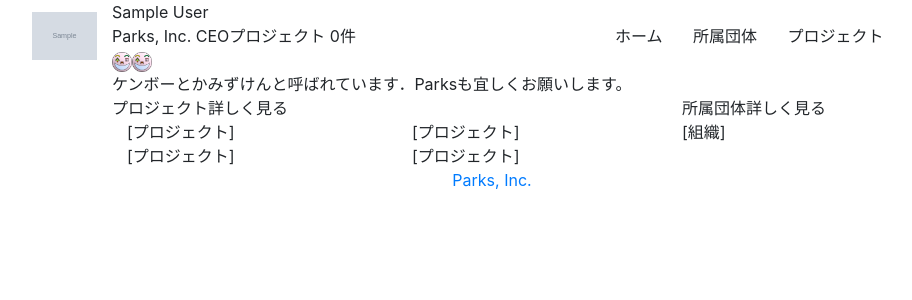
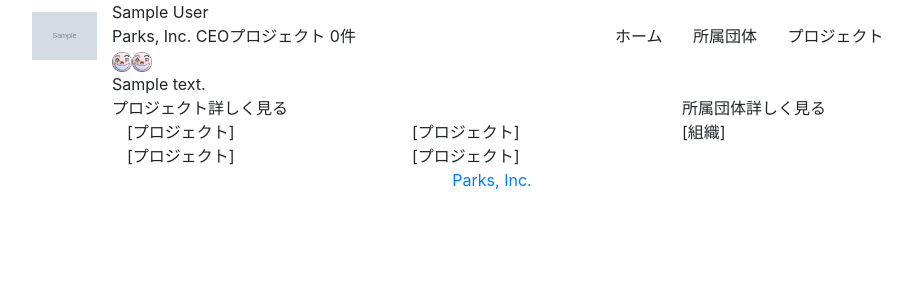
Before and after one commit to siriusformalhaut/Parks, a Django app: page /user/1/home/ in a window 1280 px wide. Shown: the part 76-376 px from the top of the page, without its empty margins (148-1060 px from the left). Run offline with Django 3.2, Linux system fonts and the light colour scheme; tables that the repository leaves empty hold one stand-in row (values such as "Sample post"); grey boxes marked "Sample" are stand-in pictures; some libraries are stand-ins or nearby versions.

Commit message:
user_homeの修正とviews.pyの余計な空行消した

```diff
--- a/codes/server/parkslab/manager/templates/user_home.html
+++ b/codes/server/parkslab/manager/templates/user_home.html
@@ -11,7 +11,7 @@
         <div class="col-1"></div>
         <div class="col-9">
             <div class="row" id="user_overview">
-                <span style="font-style:normal;font-weight:normal;">ケンボーとかみずけんと呼ばれています．Parksも宜しくお願いします。</span>
+                <span style="font-style:normal;font-weight:normal;">{{user_profile.details}}</span>
             </div>
             <div class="row">
                 <div class="col-8">
```
Also changed, not shown: codes/server/parkslab/manager/views.py (line endings or trailing spaces).
